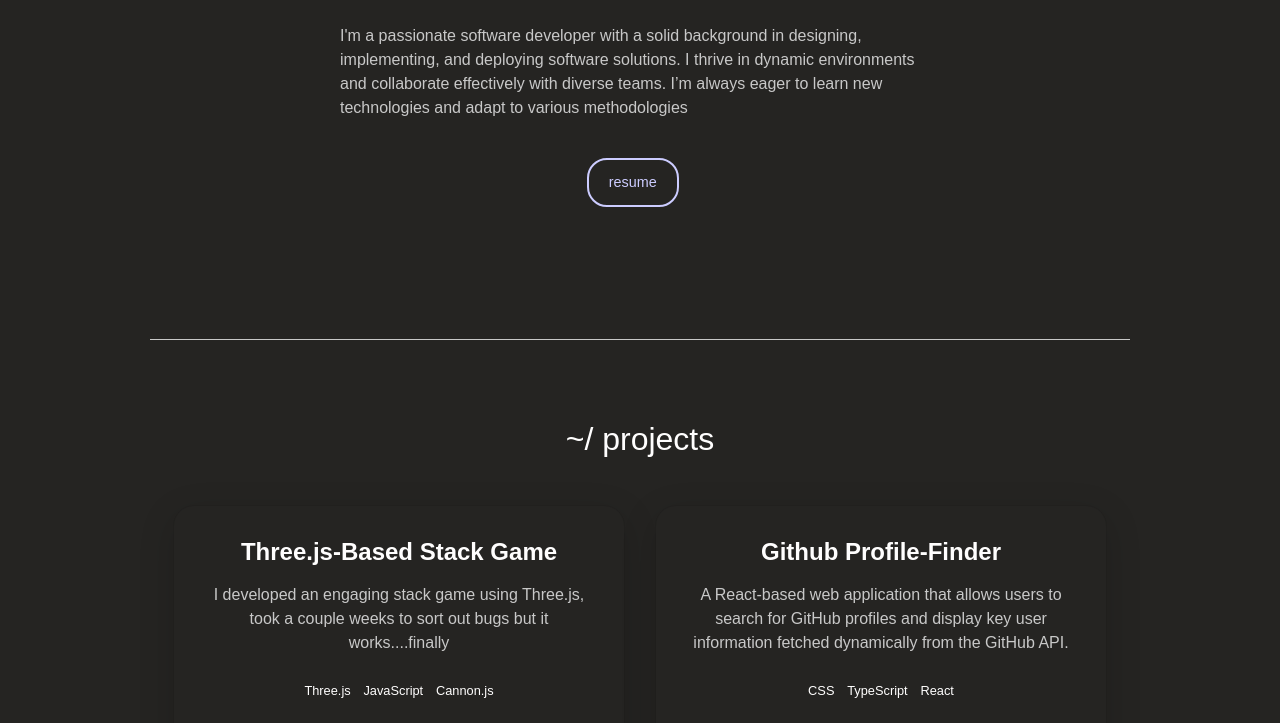
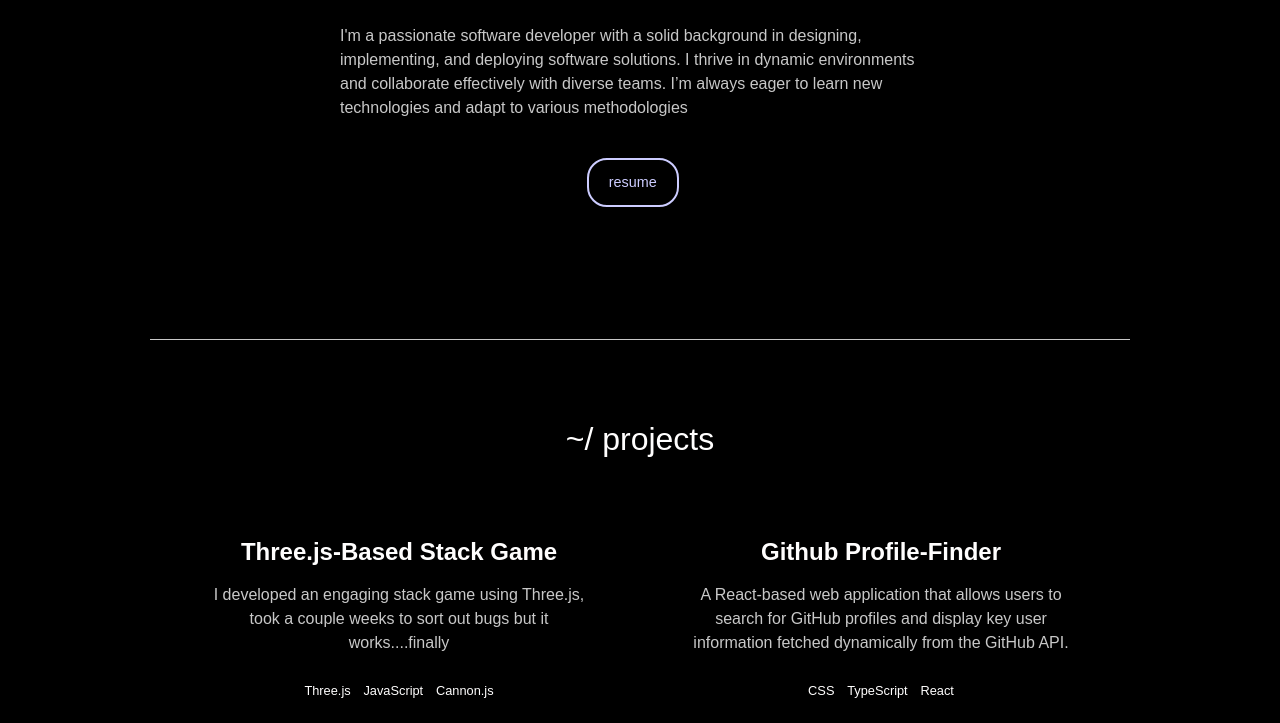
Before and after one commit to IbkEhinmowo/Portfolio-Site-modern, a website: page index.html in a window 1280 px wide. Shown: the part 476-1199 px from the top of the page. Drawn offline with nearby package versions, Linux system fonts and the light colour scheme; a web font is replaced by a local one.

Commit message:
small changes

```diff
--- a/styles.css
+++ b/styles.css
@@ -65,7 +65,7 @@ body {
 
 /* Dark theme */
 .light {
-  --clr-bg: #252422;
+  --clr-bg: #000000;
   --clr-bg-alt: #9e5656;
   --clr-fg: #c8c8c8;
   --clr-fg-alt: #fffefe;
```
